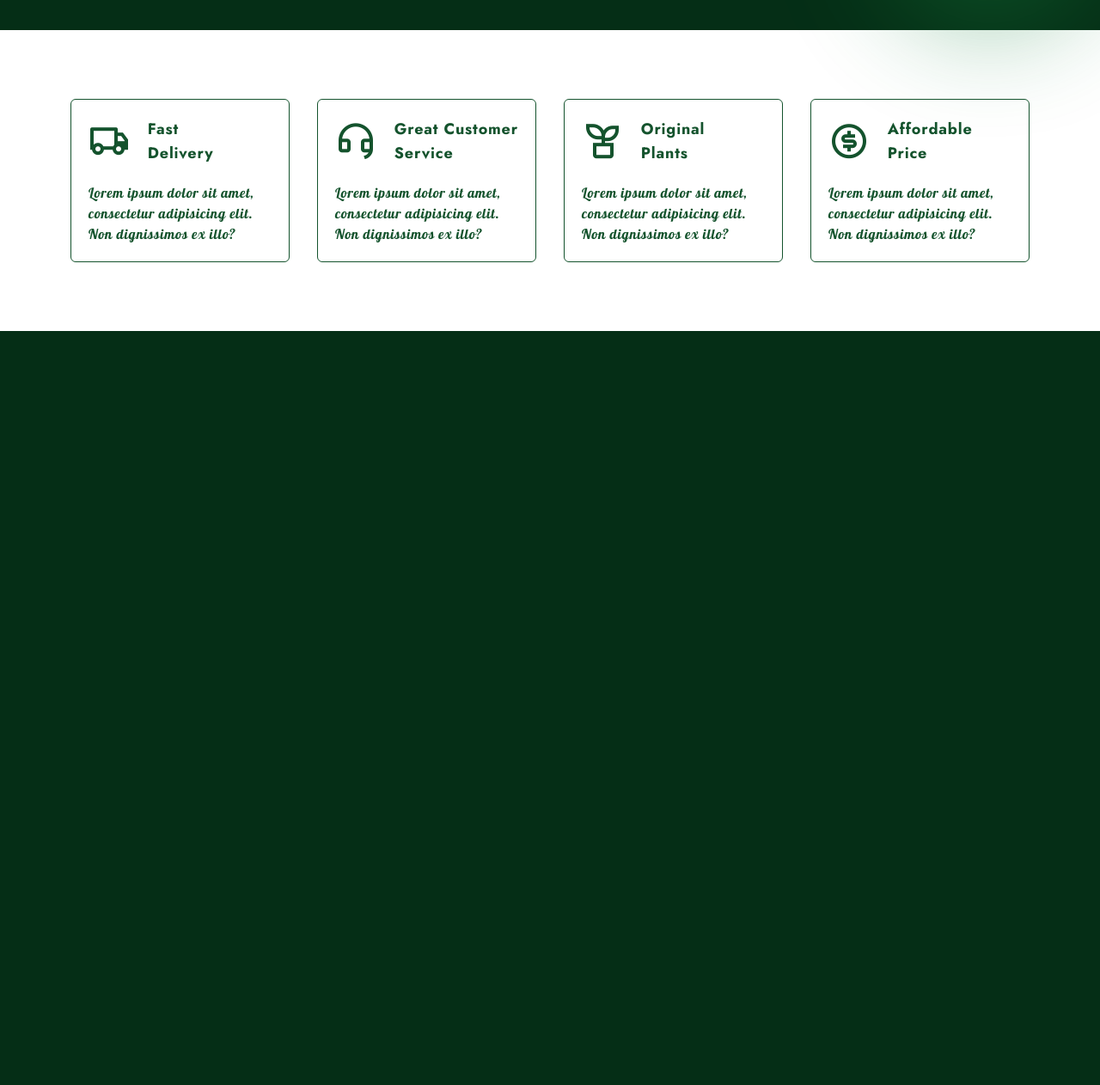
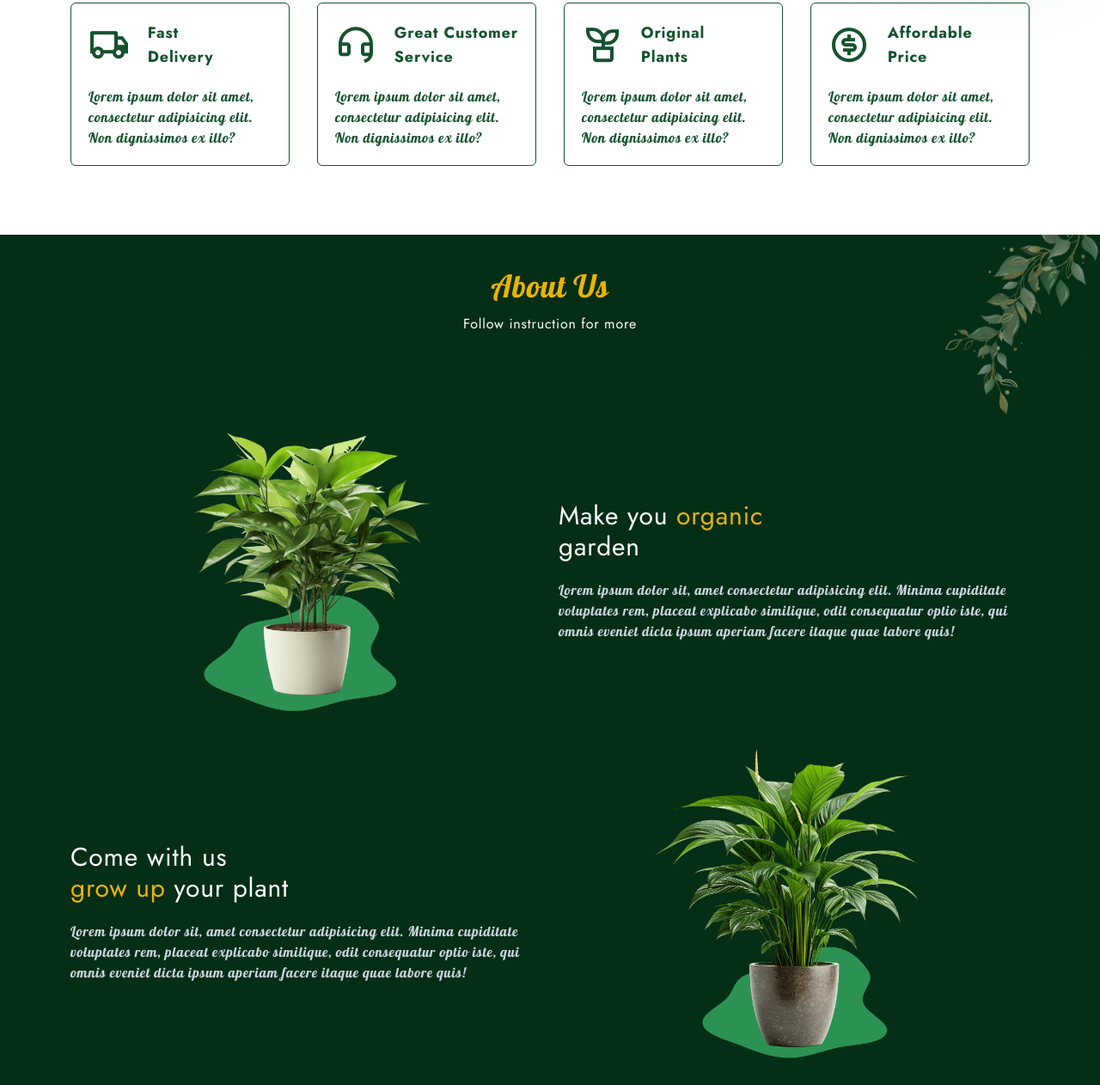
Before and after one commit to engineer-yousuf/Plant-Website-TailwindCSS, a website: page index.html in a window 1280 px wide. Shown: the part 750-2012 px from the top of the page at 86% size. Before the commit the page ends 1135 px from the top, so only its background shows below. Drawn offline with nearby package versions, Linux system fonts and the light colour scheme.

Commit message:
About Page Updated

```diff
--- a/index.html
+++ b/index.html
@@ -185,8 +185,53 @@
     </div>
 
     <!--~~~~~~~~~~~~~~~ About us ~~~~~~~~~~~~~~~-->
-    <section id="about">
+    <section id="about" class="relative pt-10 overflow-hidden">
+        <div class="absolute -top-8 -right-12 opacity-50">
+            <img src="assets/img/leaf-3.png" alt="leaf_image" class="w-40 md:w-52 xl:w-64">
+        </div>
 
+        <div class="flex flex-col items-center gap-3 text-center mb-10 md:mb-20">
+            <h2 class="title">About Us</h2>
+            <p class="max-w-2xl">Follow instruction for more</p>
+        </div>
+
+        <div class="container space-y-10 xl:space-y-0">
+            <!-- item 1 -->
+             <div class="flex flex-col items-center lg:flex-row gap-5">
+                <!-- image -->
+                 <div class="w-full lg:w-1/2">
+                    <img src="assets/img/plant-1.png" alt="about_img" class="w-full sm:w-2/3 lg:w-full xl:w-2/3 mx-auto">
+                 </div>
+
+                 <!-- content -->
+                  <div class="w-full lg:w-1/2">
+                    <div class="space-y-5">
+                        <h3>Make you <span class="text-yellow-500">organic</span> <br> garden</h3>
+                        <p class="text-slate-300 font-Lobster">
+                            Lorem ipsum dolor sit, amet consectetur adipisicing elit. Minima cupiditate voluptates rem, placeat explicabo similique, odit consequatur optio iste, qui omnis eveniet dicta ipsum aperiam facere itaque quae labore quis!
+                        </p>
+                    </div>
+                  </div>
+             </div>
+
+             <!-- item 2 -->
+             <div class="flex flex-col items-center lg:flex-row-reverse gap-5">
+                <!-- image -->
+                 <div class="w-full lg:w-1/2">
+                    <img src="assets/img/plant-2.png" alt="about_img" class="w-full sm:w-2/3 lg:w-full xl:w-2/3 mx-auto">
+                 </div>
+
+                 <!-- content -->
+                  <div class="w-full lg:w-1/2">
+                    <div class="space-y-5">
+                        <h3>Come with us <br> <span class="text-yellow-500">grow up</span> your plant</h3>
+                        <p class="text-slate-300 font-Lobster">
+                            Lorem ipsum dolor sit, amet consectetur adipisicing elit. Minima cupiditate voluptates rem, placeat explicabo similique, odit consequatur optio iste, qui omnis eveniet dicta ipsum aperiam facere itaque quae labore quis!
+                        </p>
+                    </div>
+                  </div>
+             </div>
+        </div>
     </section>
 
     <!--~~~~~~~~~~~~~~~ Popular ~~~~~~~~~~~~~~~-->
--- a/input.css
+++ b/input.css
@@ -13,7 +13,15 @@ section{
 }
 
 h1{
-    @apply pt-20 md:pt-28;
+    @apply text-3xl md:text-4xl xl:text-5xl font-bold;
+}
+
+h2{
+    @apply text-2xl md:text-3xl xl:text-4xl;
+}
+
+h3{
+    @apply text-xl md:text-2xl xl:text-3xl;
 }
 
 .nav-link{
@@ -21,6 +29,10 @@ h1{
 }
 .nav-link:hover{
     @apply text-yellow-500;
+}
+
+.title{
+    @apply font-Lobster text-yellow-500;
 }
 
 /* button */
```
Also changed, not shown: output.css.
